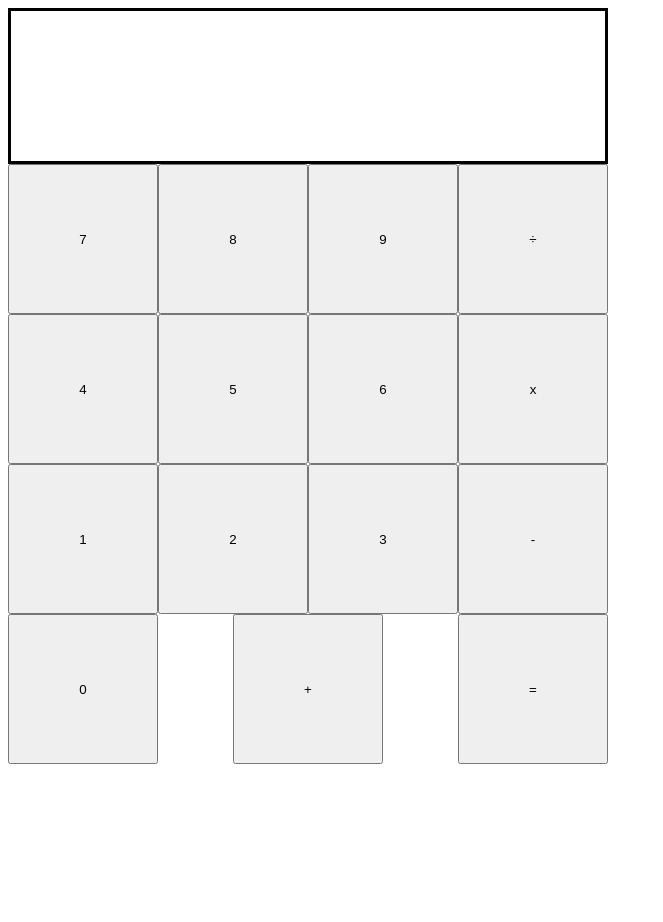
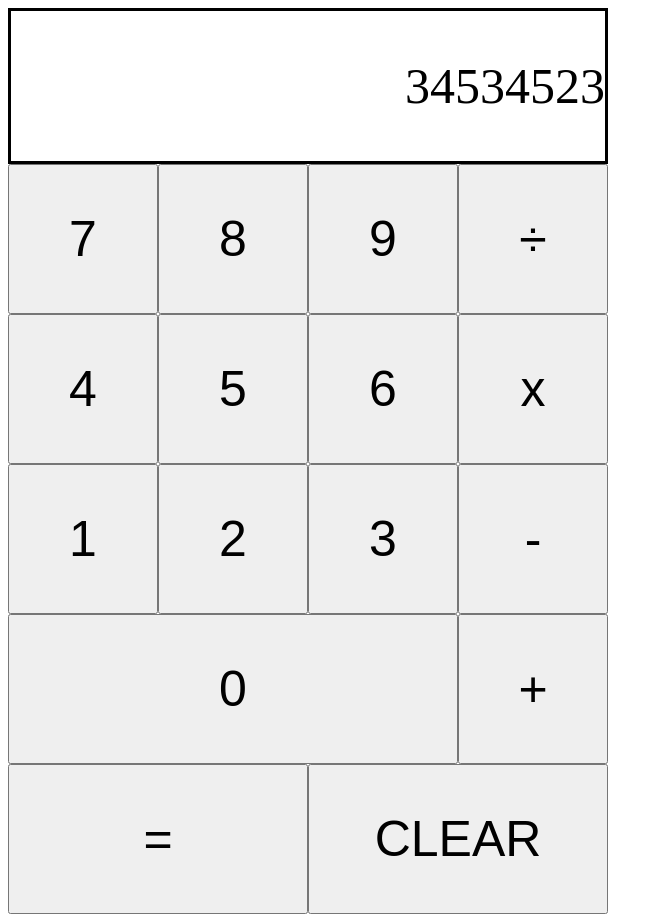
Before and after one commit to avujcevic/calculator, a plain HTML site: page index.html in a window 1280 px wide. Shown: the whole page, without its empty margins (0-663 px from the left). Before the commit the page ends 800 px from the top, so only its background shows below. Drawn offline with Linux system fonts and the light colour scheme.

Commit message:
Create basic calculator with display and buttons

```diff
--- a/index.html
+++ b/index.html
@@ -9,7 +9,7 @@
 </head>
 <body>
     <div id="container">
-        <div id="display"></div>
+        <div id="display">34534523</div>
         <button id="btn7">7</button>
         <button id="btn8">8</button>
         <button id="btn9">9</button>
@@ -25,6 +25,7 @@
         <button id="btn0">0</button>
         <button id="btn-add">+</button>
         <button id="btn-equals">=</button>
+        <button id="btn-clear">CLEAR</button>
     </div>
 </body>
 </html>
--- a/style.css
+++ b/style.css
@@ -2,16 +2,28 @@
     display: flex;
     flex-wrap: wrap;
     width: 600px;
-    justify-content: space-between;
 }
 
 #display {
+    display: flex;
     width: 600px;
     height: 150px;
     border-style: solid;
+    font-size: 50px;
+    justify-content:flex-end;
+    align-items: center;
 }
 
 button {
     width: 150px;
     height: 150px;
+    font-size: 50px;
 }
+
+#btn0 {
+    width: 450px;
+}
+
+#btn-equals, #btn-clear {
+    width: 300px;
+}
```
